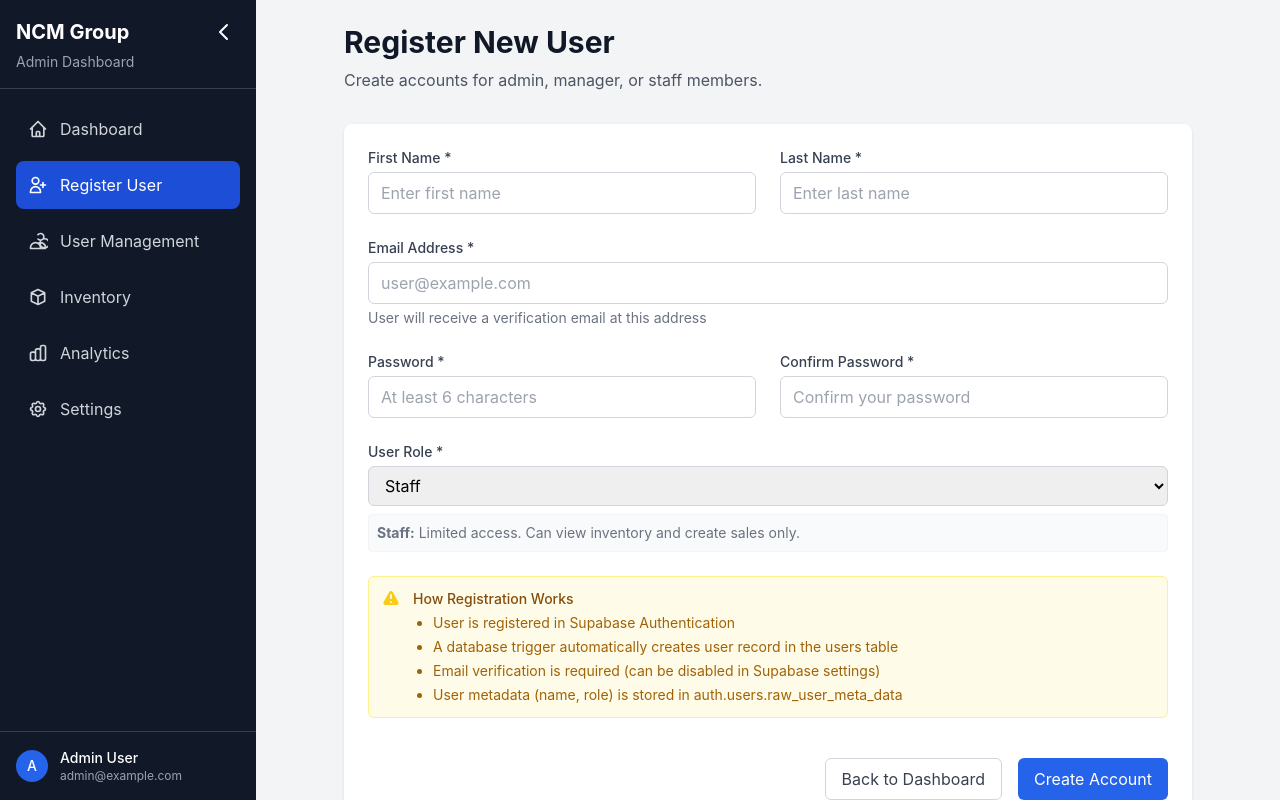
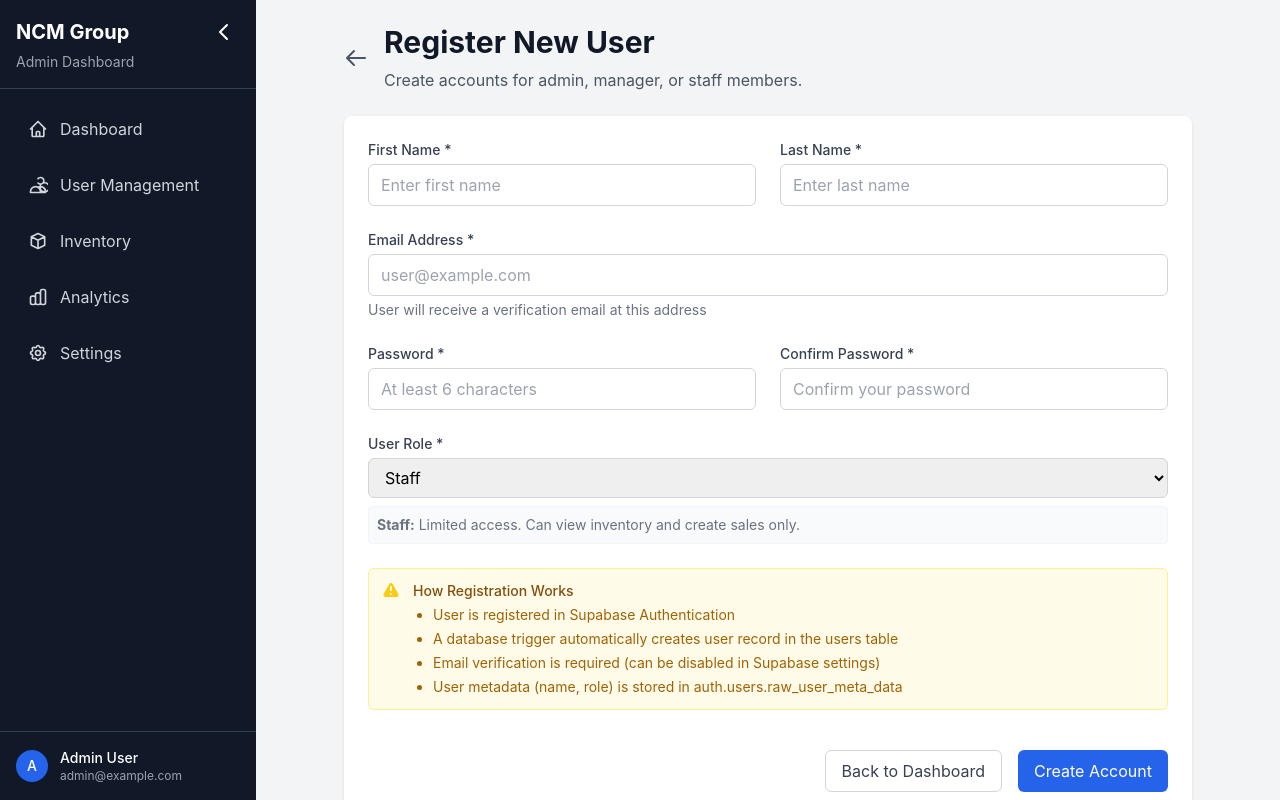
Before and after one commit to HaoYuYong/FYP_ERP_System, a React (Create React App) app in the folder client/: page /register in a window 1280 px wide. Built offline with nearby package versions, Linux system fonts and the light colour scheme; no server answers; the HTML template or start-up script is replaced by a standard one.

Commit message:
UPDATE: Move register page functionality into User Management page and rename TestUsers to UserManaging

```diff
--- a/client/src/App.tsx
+++ b/client/src/App.tsx
@@ -6,7 +6,7 @@ import ManagerHome from './pages/ManagerHome';
 import StaffHome from './pages/StaffHome';
 import RegisterPage from './pages/RegisterPage';
 import LoginPage from './pages/LoginPage';
-import TestUsers from './pages/TestUsers';
+import TestUsers from './pages/UserManaging';
 
 // ==============================================
 // ICON COMPONENT IMPORTS
@@ -52,13 +52,6 @@ function App() {
       name: 'Dashboard',
       href: '/dashboard',    // Updated from '/adminhome' to generic dashboard
       icon: HomeIcon
-    },
-
-    // Register User - Admin function to create new accounts
-    {
-      name: 'Register User',
-      href: '/register',
-      icon: UserAddIcon
     },
 
     // User Management - View all registered users
--- a/client/src/pages/RegisterPage.tsx
+++ b/client/src/pages/RegisterPage.tsx
@@ -1,5 +1,5 @@
 import React, { useState } from 'react';
-import { useNavigate } from 'react-router-dom';
+import { useNavigate, Link } from 'react-router-dom'; // <-- Added Link import
 import { registerUser } from '../lib/supabase';
 import { RegisterFormData, AuthResponse } from '../types';
 
@@ -90,11 +90,23 @@ const RegisterPage: React.FC = () => {
 
   return (
     <div className="p-6 max-w-4xl mx-auto">
-      <div className="mb-8">
-        <h1 className="text-3xl font-bold text-gray-900">Register New User</h1>
-        <p className="text-gray-600 mt-2">
-          Create accounts for admin, manager, or staff members.
-        </p>
+      {/* Header with back button and title */}
+      <div className="flex items-center mb-6">
+        <Link
+          to="/users"
+          className="mr-4 text-gray-600 hover:text-gray-900 transition-colors"
+          title="Back to User Management"
+        >
+          <svg className="w-6 h-6" fill="none" stroke="currentColor" viewBox="0 0 24 24">
+            <path strokeLinecap="round" strokeLinejoin="round" strokeWidth={2} d="M10 19l-7-7m0 0l7-7m-7 7h18" />
+          </svg>
+        </Link>
+        <div>
+          <h1 className="text-3xl font-bold text-gray-900">Register New User</h1>
+          <p className="text-gray-600 mt-2">
+            Create accounts for admin, manager, or staff members.
+          </p>
+        </div>
       </div>
 
       <div className="bg-white rounded-lg shadow p-6">
--- a/client/src/pages/TestUsers.tsx
+++ b/client/src/pages/UserManaging.tsx
@@ -1,4 +1,5 @@
 import React, { useEffect, useState } from 'react';
+import { Link } from 'react-router-dom'; // <-- Added import for navigation
 import { supabase } from '../lib/supabase';
 
 // ==============================================
@@ -106,7 +107,19 @@ const TestUsers: React.FC = () => {
   // ==============================================
   return (
     <div className="p-6">
-      <h1 className="text-2xl font-bold mb-4">Registered Users</h1>
+      {/* Header with title and Register button */}
+      <div className="flex justify-between items-center mb-4">
+        <h1 className="text-2xl font-bold">Registered Users</h1>
+        <Link
+          to="/register"
+          className="bg-primary-600 text-white px-4 py-2 rounded-md hover:bg-primary-700 transition-colors flex items-center"
+        >
+          <svg className="w-5 h-5 mr-2" fill="none" stroke="currentColor" viewBox="0 0 24 24">
+            <path strokeLinecap="round" strokeLinejoin="round" strokeWidth={2} d="M12 4v16m8-8H4" />
+          </svg>
+          Register New User
+        </Link>
+      </div>
 
       {/* Error display */}
       {error && (
```
